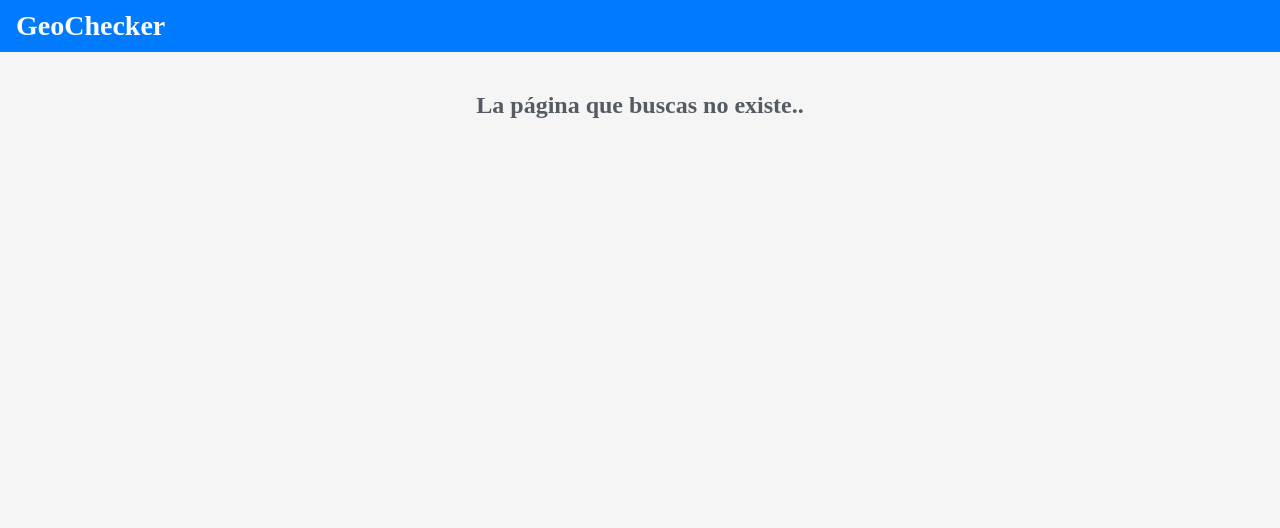
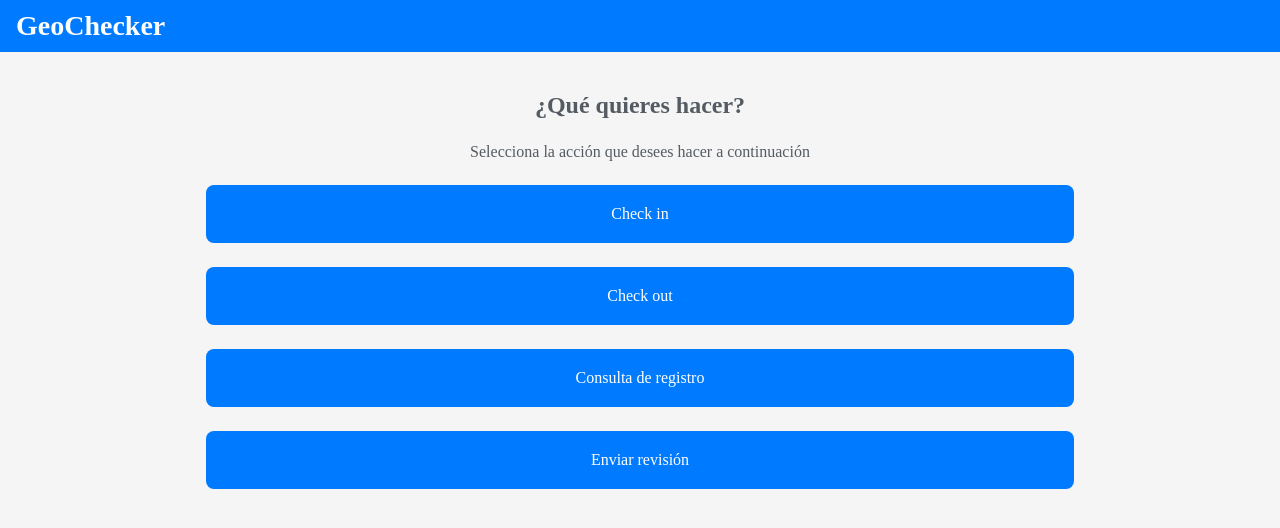
Before and after one commit to lexisgasa/GeoChecker, a React (Vite) app in the folder frontend/: page /worker in a window 1280 px wide. Shown: the top 528 px of the page. Built offline with nearby package versions, Linux system fonts and the light colour scheme.

Commit message:
Create WorkerPage component

```diff
--- a/frontend/src/components/router/router.tsx
+++ b/frontend/src/components/router/router.tsx
@@ -7,12 +7,14 @@ import App from "../App/App";
 import RoleSelectionPage from "../../geoChecker/pages/RoleSelectionPage/RoleSelectionPage";
 import NotFound from "../pages/NotFound/NotFound";
 import LoginPage from "../../geoChecker/pages/LoginPage/LoginPage";
+import WorkerPage from "../../geoChecker/pages/WorkerPage/WorkerPage";
 
 const router = createBrowserRouter(
   createRoutesFromElements(
     <Route path="/" element={<App />}>
       <Route index element={<RoleSelectionPage />} />
       <Route path="login" element={<LoginPage />} />
+      <Route path="worker" element={<WorkerPage />} />
       <Route path="*" element={<NotFound />} />
     </Route>
   )
--- /dev/null
+++ b/frontend/src/geoChecker/components/Actions/Actions.tsx
@@ -0,0 +1,16 @@
+import { ActionType } from "../../types";
+
+const handleActionClick = (event: React.MouseEvent): void => {
+  event.preventDefault();
+  // TODO: logica
+};
+
+export default function Actions({ name, path }: ActionType) {
+  return (
+    <li>
+      <a href={path} className="nav-link" onClick={handleActionClick}>
+        {name}
+      </a>
+    </li>
+  );
+}
--- /dev/null
+++ b/frontend/src/geoChecker/pages/WorkerPage/WorkerPage.css
@@ -0,0 +1,6 @@
+.action-list {
+  display: flex;
+  flex-direction: column;
+  width: 100%;
+  gap: 1.5rem;
+}
--- /dev/null
+++ b/frontend/src/geoChecker/pages/WorkerPage/WorkerPage.tsx
@@ -0,0 +1,28 @@
+import Actions from "../../components/Actions/Actions";
+import { ActionType } from "../../types";
+import "./WorkerPage.css";
+
+const WorkerPage = () => {
+  const actions: ActionType[] = [
+    { id: 1, name: "Check in", path: "/checkin" },
+    { id: 2, name: "Check out", path: "/checkout" },
+    { id: 3, name: "Consulta de registro", path: "/history" },
+    { id: 4, name: "Enviar revisión", path: "/review" },
+  ];
+
+  return (
+    <>
+      {/* TODO: Logica navegación
+      <p className="breadcrumbs">Principal</p> */}
+      <h2>¿Qué quieres hacer?</h2>
+      <p>Selecciona la acción que desees hacer a continuación</p>
+      <ul className="action-list">
+        {actions.map((action) => (
+          <Actions key={action.id} {...action} />
+        ))}
+      </ul>
+    </>
+  );
+};
+
+export default WorkerPage;
```
